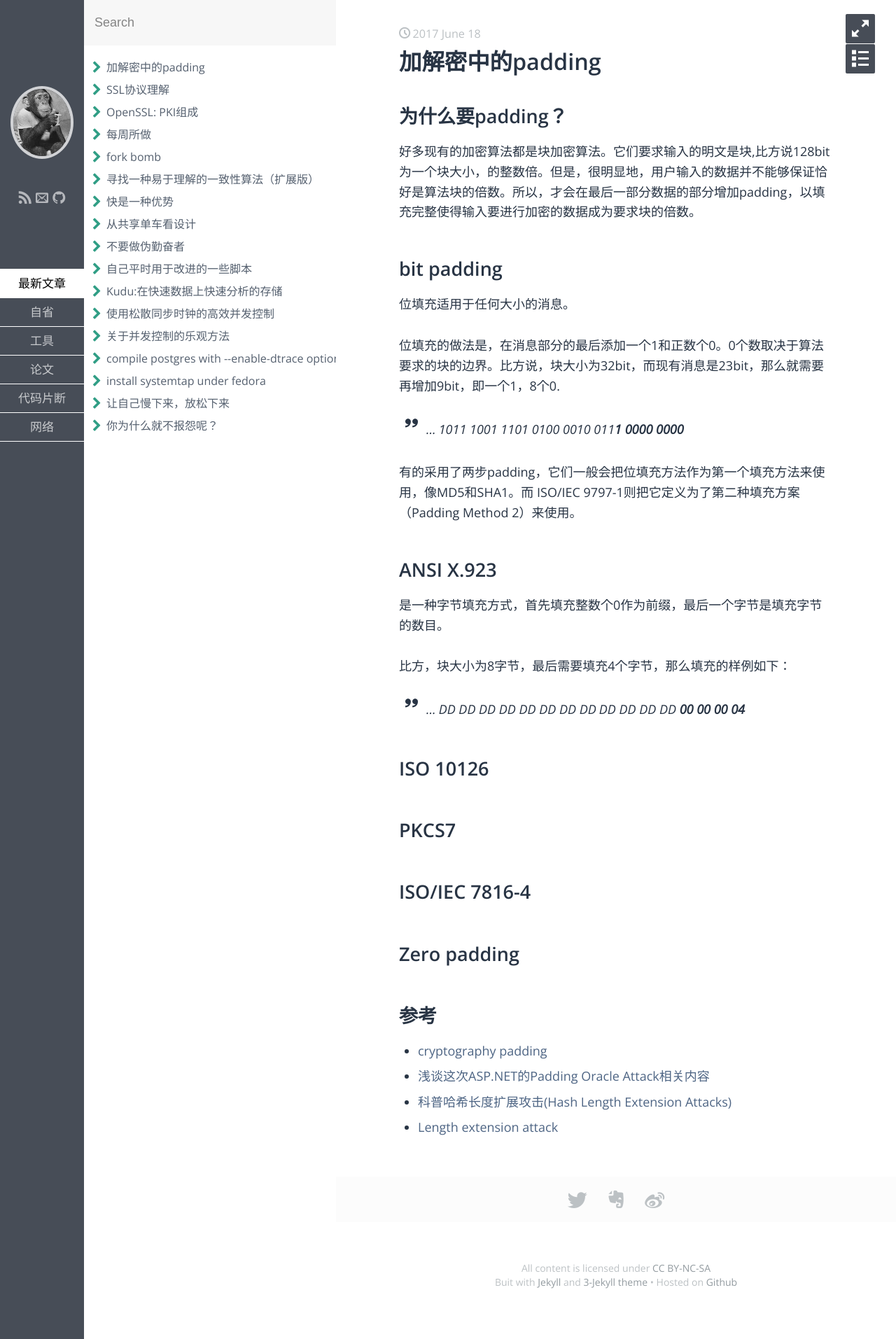
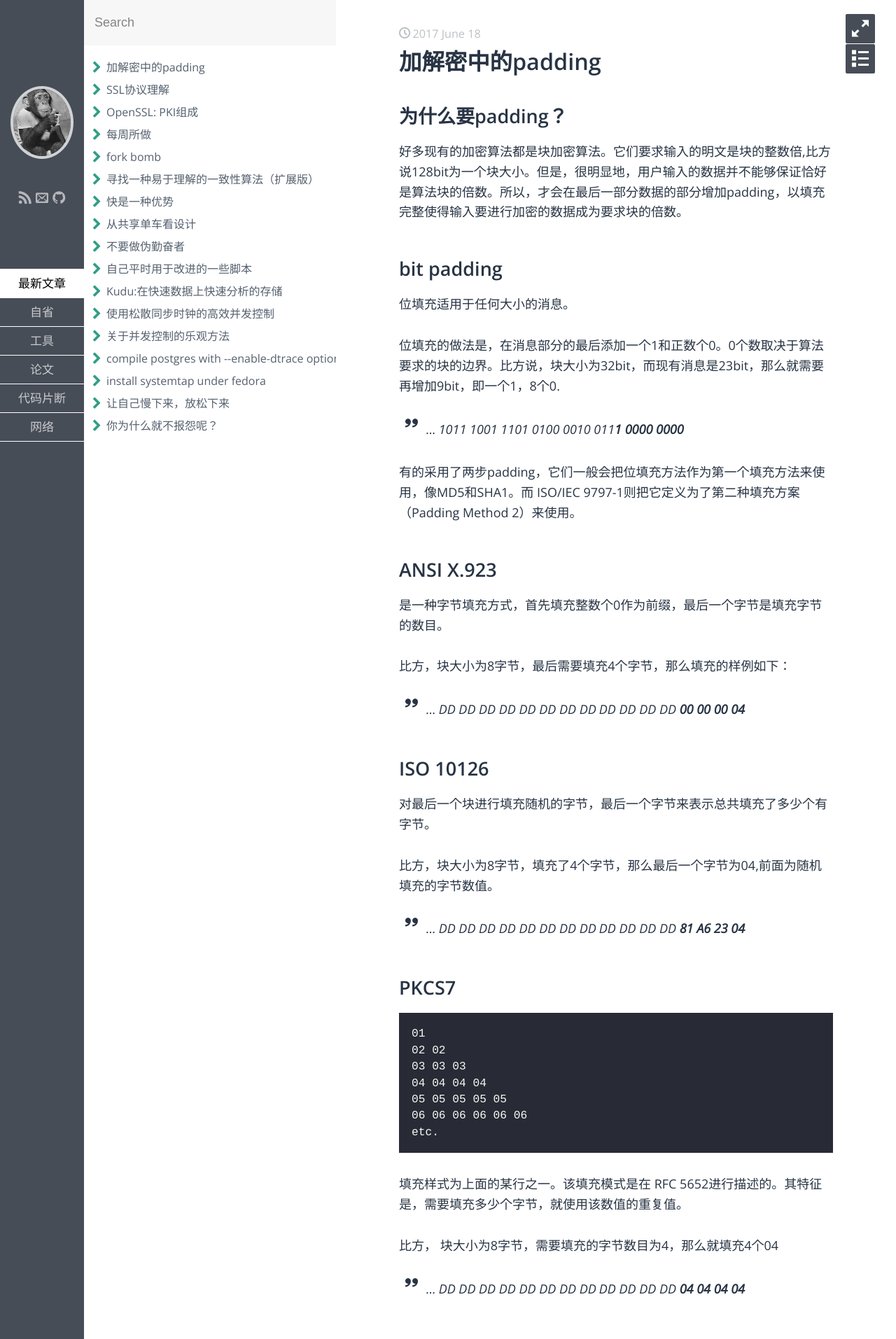
Before and after one commit to feelkill/feelkill.github.io, a Jekyll site: the page built from _posts/networks/2017-06-18-padding-cryptography.md, in a window 1280 px wide. Shown: the top 1913 px of the page at 70% size. Built offline with Jekyll 4.4.1, drawn with Linux system fonts in a browser that asks for light colours; some web fonts are replaced; some of the changed text lies outside the part shown.

Commit message:
padding completed

````diff
--- a/_posts/networks/2017-06-18-padding-cryptography.md
+++ b/_posts/networks/2017-06-18-padding-cryptography.md
@@ -8,7 +8,7 @@ keywords: 加密, 解密, 网络安全, padding, PKCS7
 
 ## 为什么要padding？
 
-好多现有的加密算法都是块加密算法。它们要求输入的明文是块,比方说128bit为一个块大小，的整数倍。但是，很明显地，用户输入的数据并不能够保证恰好是算法块的倍数。所以，才会在最后一部分数据的部分增加padding，以填充完整使得输入要进行加密的数据成为要求块的倍数。
+好多现有的加密算法都是块加密算法。它们要求输入的明文是块的整数倍,比方说128bit为一个块大小。但是，很明显地，用户输入的数据并不能够保证恰好是算法块的倍数。所以，才会在最后一部分数据的部分增加padding，以填充完整使得输入要进行加密的数据成为要求块的倍数。
 
 ## bit padding
 
@@ -30,13 +30,49 @@ keywords: 加密, 解密, 网络安全, padding, PKCS7
 
 ## ISO 10126
 
+对最后一个块进行填充随机的字节，最后一个字节来表示总共填充了多少个有字节。
+
+比方，块大小为8字节，填充了4个字节，那么最后一个字节为04,前面为随机填充的字节数值。
+
+> ... | DD DD DD DD DD DD DD DD | DD DD DD DD **81 A6 23 04** |
+
 ## PKCS7
+
+```
+01
+02 02
+03 03 03
+04 04 04 04
+05 05 05 05 05
+06 06 06 06 06 06
+etc.
+```
+
+填充样式为上面的某行之一。该填充模式是在 RFC 5652进行描述的。其特征是，需要填充多少个字节，就使用该数值的重复值。
+
+比方， 块大小为8字节，需要填充的字节数目为4，那么就填充4个04
+
+> ... | DD DD DD DD DD DD DD DD | DD DD DD DD **04 04 04 04** |
 
 ## ISO/IEC 7816-4
 
+ISO/IEC 7816-4:2005 方案等同于位填充方式，只是进行了字节填充。在实际中，第一个字节是一个强制的字节0x80，后续的所有数值全部是 0x00（如果有存在的必要的话）。
+
+比方，块大小为8字节，需要填充4个字节，那么样例为
+
+> ... | DD DD DD DD DD DD DD DD | DD DD DD DD **80 00 00 00** |
+
+如果需要填充1个字节，那么样例为
+
+> ... | DD DD DD DD DD DD DD DD | DD DD DD DD DD DD DD **80** |
+
 ## Zero padding
 
+零填充则很简单，直接对所有需要填充的字节以0x00进行填充。 只是这种方案不是加密算法的标准方案，但它也在哈希和MAC中作为填充方案使用。
 
+比方，块大小为8字节，需要进行4字节填充，那么
+
+> ... | DD DD DD DD DD DD DD DD | DD DD DD DD **00 00 00 00** |
 
 ## 参考
 * [cryptography padding](https://en.wikipedia.org/wiki/Padding_(cryptography))
````
